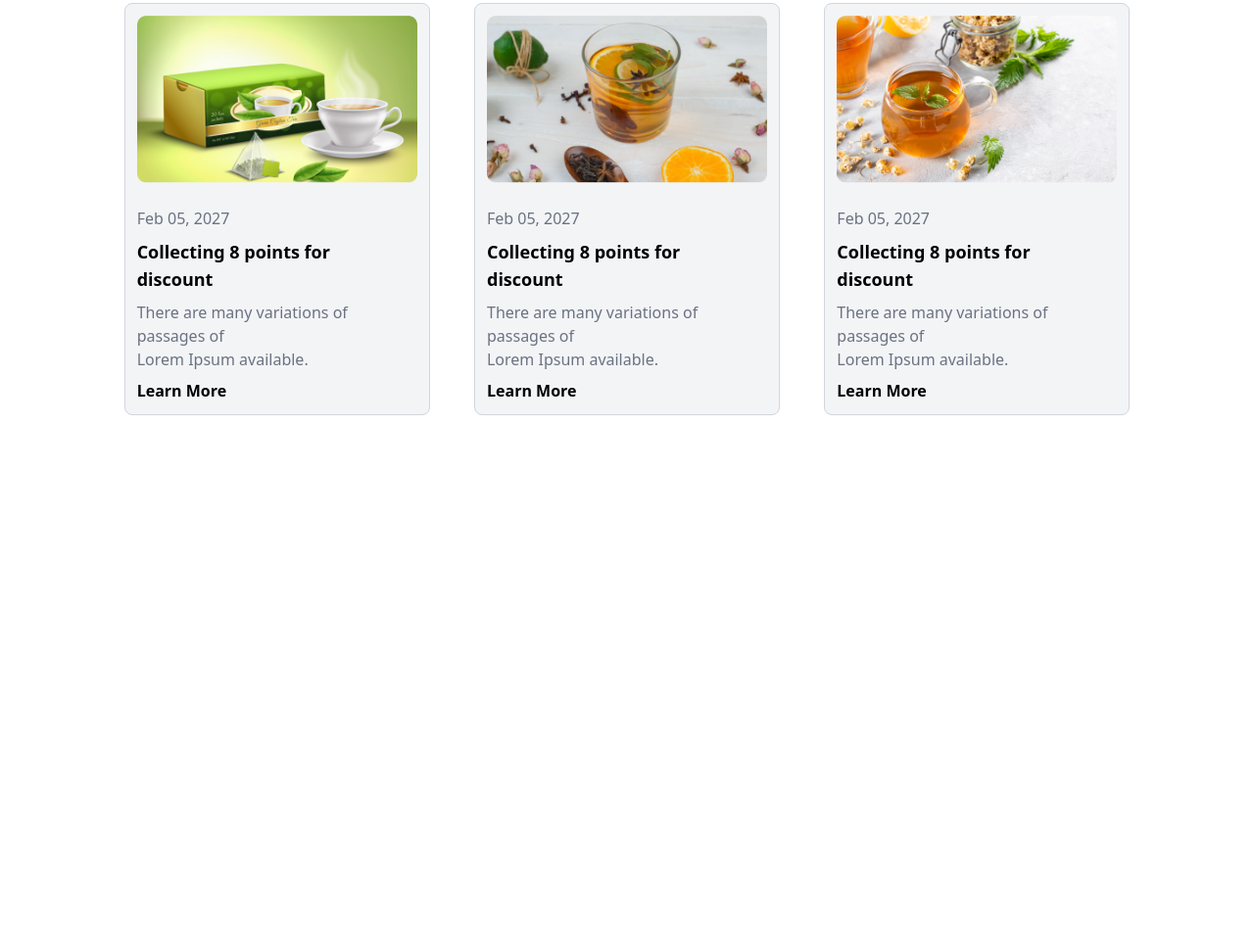
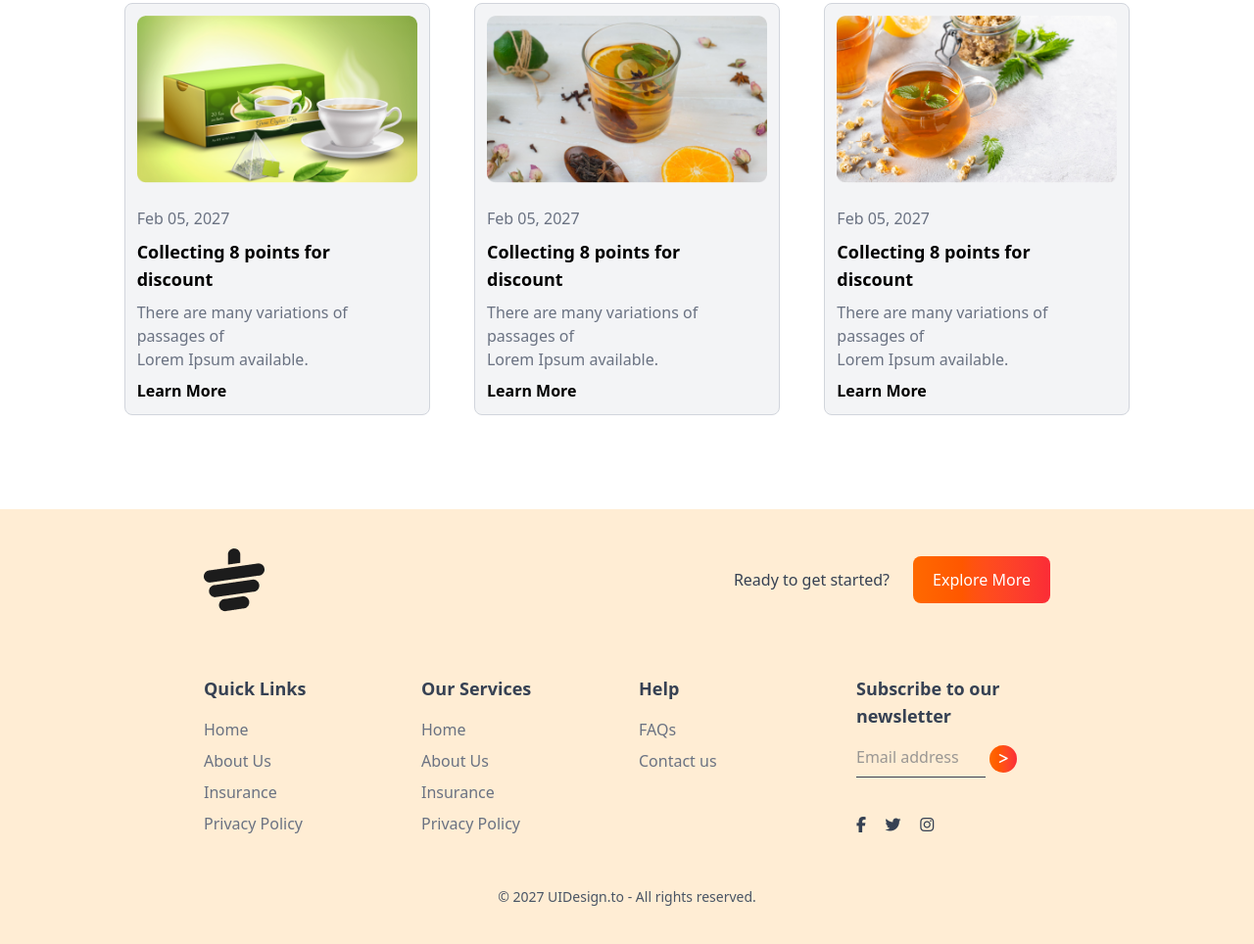
Before and after one commit to ROONEY07/tea-house-resources, a plain HTML site: page index.html in a window 1280 px wide. Shown: the part 2838-3802 px from the top of the page at 98% size. Before the commit the page ends 3358 px from the top, so only its background shows below. Drawn offline with nearby package versions, Linux system fonts and the light colour scheme.

Commit message:
added footer section

```diff
--- a/index.html
+++ b/index.html
@@ -279,6 +279,82 @@
      </main>
 
      <!-- footer -->
-     <footer></footer>
+     <footer class="bg-orange-100 text-gray-700 py-10 px-4 md:px-16">
+          <div class="w-9/12 mx-auto">
+                <!-- logos -->
+                 <div class="mb-8 flex justify-between">
+                        <img src="images/cup.png" alt="">
+
+                        <div class="flex space-x-6 items-center">
+                              <p>Ready to get started?</p>
+
+                              <button class="bg-gradient-to-r from-orange-500 to-red-500 text-white py-3 px-5 rounded-lg">
+                                   Explore More
+                              </button>
+                        </div>
+                 </div>
+
+                 <!-- Links -->
+                  <div class="grid grid-cols-1 md:grid-cols-2 lg:grid-cols-4 gap-6 mb-8">
+                     <!-- column 1 -->
+                        <div class="mt-8">
+                              <h3 class="font-semibold text-lg mb-4">Quick Links</h3>
+                              <ul class="space-y-2">
+                                   <li><a href="#" class="text-gray-500 hover:text-orange-500">Home</a></li>
+                                   <li><a href="#" class="text-gray-500 hover:text-orange-500">About Us</a></li>
+                                   <li><a href="#" class="text-gray-500 hover:text-orange-500">Insurance</a></li>
+                                   <li><a href="#" class="text-gray-500 hover:text-orange-500">Privacy Policy</a></li>
+                              </ul>
+                        </div>
+
+                    <!-- column 2 -->
+                        <div class="mt-8">
+                              <h3 class="font-semibold text-lg mb-4">Our Services</h3>
+                              <ul class="space-y-2">
+                                   <li><a href="#" class="text-gray-500 hover:text-orange-500">Home</a></li>
+                                   <li><a href="#" class="text-gray-500 hover:text-orange-500">About Us</a></li>
+                                   <li><a href="#" class="text-gray-500 hover:text-orange-500">Insurance</a></li>
+                                   <li><a href="#" class="text-gray-500 hover:text-orange-500">Privacy Policy</a></li>
+                              </ul>
+                        </div>
+
+                    <!-- column 3 -->
+                        <div class="mt-8">
+                              <h3 class="font-semibold text-lg mb-4">Help</h3>
+                              <ul class="space-y-2">
+                                   <li><a href="#" class="text-gray-500 hover:text-orange-500">FAQs</a></li>
+                                   <li><a href="#" class="text-gray-500 hover:text-orange-500">Contact us</a></li>
+
+                              </ul>
+                        </div>
+
+                    <!-- column 4 -->
+                        <div class="mt-8">
+                              <h3 class="font-semibold text-lg mb-4">Subscribe to our <br> newsletter</h3>
+                              <div class="flex flex-col space-y-4">
+                                    <div>
+                                      <input type="email" value="" placeholder="Email address" class="border-b border-gray-700 bg-transparent text-gray-700 w-4/5 md:w-4/6 pb-2 focus:outline-none">
+                                      <div class="w-7 h-7 rounded-full bg-gradient-to-r from-orange-500 to-red-500 text-white inline-flex items-center justify-center">
+                                             <i class="fa-solid fa-greater-than text-xs"></i>
+                                      </div>
+
+                                    </div>
+
+                                    <div class="flex justify-between w-2/5 mb-2 mt-6">
+                                          <i class="fa-brands fa-facebook-f"></i>
+                                          <i class="fa-brands fa-twitter"></i>
+                                          <i class="fa-brands fa-instagram"></i>
+                                    </div>
+                            </div>
+                       </div>
+
+
+                   </div>
+
+                   <div class="text-center pt-4 mt-4">
+                           <p class="text-gray-600 text-sm">© 2027 UIDesign.to - All rights reserved.</p>
+                   </div>
+          </div>
+     </footer>
 </body>
 </html>
```
